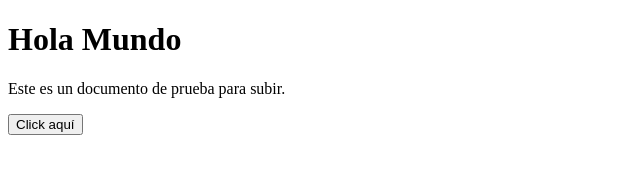
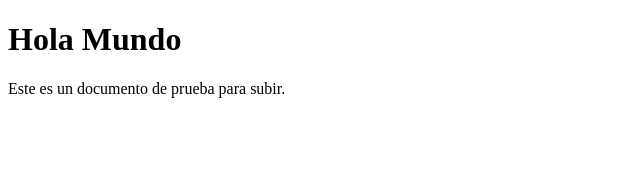
Before and after one commit to Luuztito-mm/Practica-Flexbox, a plain HTML site: page index.html in a window 1280 px wide. Shown: the whole page, without its empty margins (0-640 px from the left). Drawn offline with Linux system fonts and the light colour scheme.

Commit message:
modificacion en html

```diff
--- a/index.html
+++ b/index.html
@@ -10,7 +10,7 @@
 
     <h1>Hola Mundo</h1>
     <p>Este es un documento de prueba para subir.</p>
-    <button>Click aquí</button>
+
 
 </body>
 </html>
```
